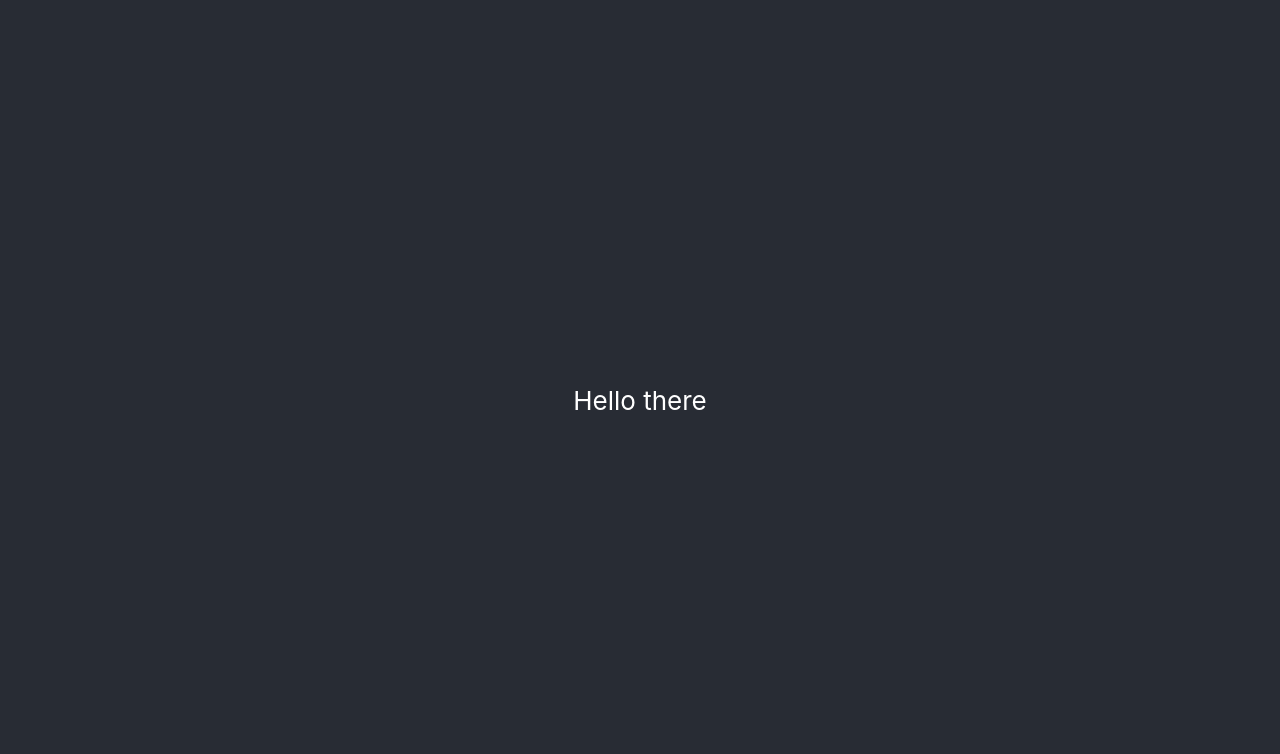
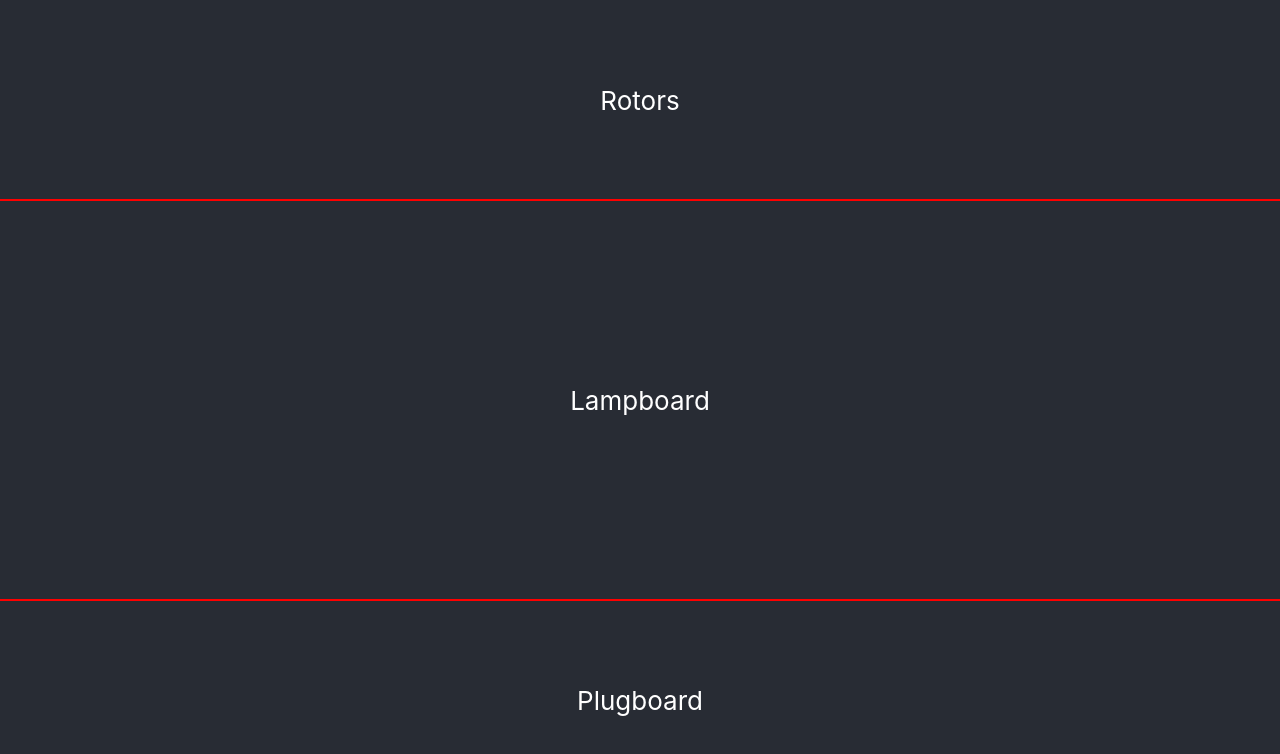
Before and after one commit to luishong07/Enigma-Replica, a React (Create React App) app: page / in a window 1280 px wide. Shown: the top 754 px of the page. Built offline with nearby package versions, Linux system fonts and the light colour scheme.

Commit message:
started simple layout divided in three: rotors, lampboad, and plugboard; keyboard event added to initial input

```diff
--- a/src/App.css
+++ b/src/App.css
@@ -7,15 +7,34 @@
   pointer-events: none;
 }
 
-@media (prefers-reduced-motion: no-preference) {
-  .App-logo {
-    animation: App-logo-spin infinite 20s linear;
-  }
+
+
+.rotors{
+  outline:  red solid 1px;
+  background-color: #282c34;
+  min-height: 25vh;
+  display: flex;
+  flex-direction: column;
+  align-items: center;
+  justify-content: center;
+  font-size: calc(10px + 2vmin);
+  color: white;
 }
-
-.App-header {
+.lampboard{
+  outline:  red solid 1px;
   background-color: #282c34;
-  min-height: 100vh;
+  min-height: 50vh;
+  display: flex;
+  flex-direction: column;
+  align-items: center;
+  justify-content: center;
+  font-size: calc(10px + 2vmin);
+  color: white;
+}
+.plugboard{
+  outline:  red solid 1px;
+  background-color: #282c34;
+  min-height: 25vh;
   display: flex;
   flex-direction: column;
   align-items: center;
@@ -27,12 +46,3 @@
 .App-link {
   color: #61dafb;
 }
-
-@keyframes App-logo-spin {
-  from {
-    transform: rotate(0deg);
-  }
-  to {
-    transform: rotate(-360deg);
-  }
-}
--- a/src/App.tsx
+++ b/src/App.tsx
@@ -1,24 +1,24 @@
 import React, { useEffect } from "react";
-import logo from "./logo.svg";
 import "./App.css";
 
 function App() {
 
-	const handler = (e:any) => {
+	const handler = (e: KeyboardEvent) => {
 		// e.preventDefault()
-		console.log(e)
+		console.log(e.key)
 	}
 	// window.addEventListener("click", handler)
-	useEffect(()=>{
-		window.addEventListener("keydown",handler)
-		return ()=>window.removeEventListener("keydown",handler)
-	},[handler])
+	useEffect(() => {
+		window.addEventListener("keydown", handler)
+		return () => window.removeEventListener("keydown", handler)
+	}, [handler])
 
 	return (
 		<div className="App">
-			<header className="App-header">
-				<p>Hello there</p>
-			</header>
+
+			<div className="rotors">Rotors</div>
+			<div className="lampboard">Lampboard</div>
+			<div className="plugboard">Plugboard</div>
 		</div>
 	);
 }
```
